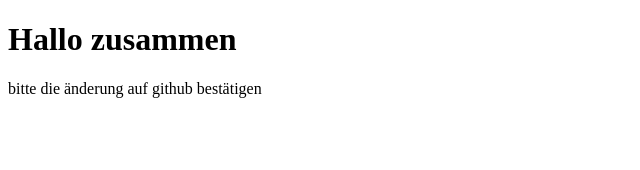
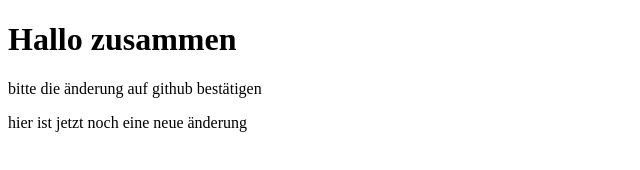
Before and after one commit to JanPSchwarz/session-notebook, a plain HTML site: page html/index.html in a window 1280 px wide. Shown: the whole page, without its empty margins (0-640 px from the left). Drawn offline with Linux system fonts and the light colour scheme.

Commit message:
neue index

```diff
--- a/html/index.html
+++ b/html/index.html
@@ -8,5 +8,6 @@
   <body>
     <h1>Hallo zusammen</h1>
     <p>bitte die änderung auf github bestätigen</p>
+    <p>hier ist jetzt noch eine neue änderung</p>
   </body>
 </html>
```
